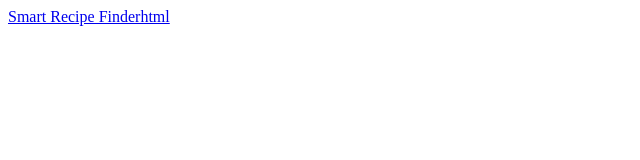
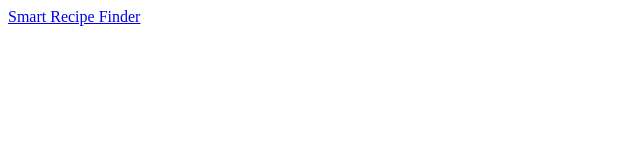
Before and after one commit to poovarasan478/SMART-RECIPE-FINDER, a plain HTML site: page index.html in a window 1280 px wide. Shown: the full height of the page, 0-640 px from the left. Drawn offline with Linux system fonts and the light colour scheme.

Commit message:
Update index.html

```diff
--- a/index.html
+++ b/index.html
@@ -1 +1 @@
-<html><a href="https://smart-recipe-finder-eight.vercel.app/">Smart Recipe Finder</html>html
+<html><a href="https://smart-recipe-finder-eight.vercel.app/">Smart Recipe Finder</html>
```
